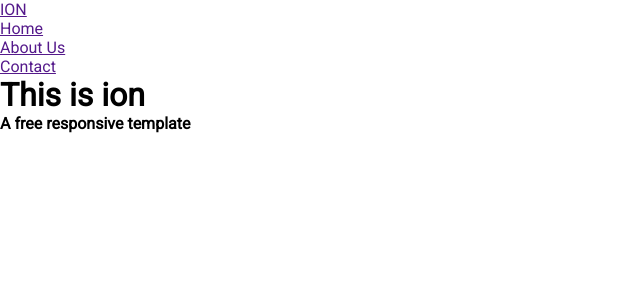
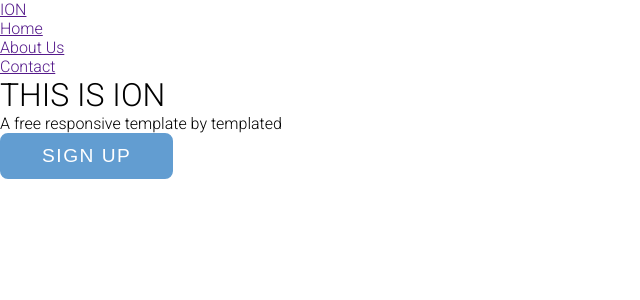
Before and after one commit to peka80/Webcon, a PHP site: page / in a window 1280 px wide. Shown: the top 300 px of the page, without its empty margins (0-640 px from the left). Run offline with PHP 8.4, Linux system fonts and the light colour scheme; some libraries are stand-ins or nearby versions.

Commit message:
global setup html css

```diff
--- a/ION_Radionica/index.html
+++ b/ION_Radionica/index.html
@@ -4,7 +4,7 @@
     <meta charset="UTF-8" />
     <meta http-equiv="X-UA-Compatible" content="IE=edge" />
     <meta name="viewport" content="width=device-width, initial-scale=1.0" />
-    <title>Document</title>
+    <title>This is ION</title>
     <link
       rel="stylesheet"
       href="https://use.fontawesome.com/releases/v5.8.2/css/all.css"
@@ -27,7 +27,12 @@
     <header>
       <hgroup>
         <h1>This is ion</h1>
-        <h4>A free responsive template</h4>
+        <h4>
+          A free responsive template by
+          <span>templated</span>
+        </h4>
+        <button class="btn blue">Sign up</button>
+        <button class="btn transparent">Learn more</button>
       </hgroup>
     </header>
   </body>
--- a/ION_Radionica/style.css
+++ b/ION_Radionica/style.css
@@ -8,9 +8,9 @@
   --lightGray: #f8f8f8;
   --secondary: #192024;
   --textColor: #666f77;
-  --white: #fff
+  --white: #fff;
   --transition: 0.4s all ease-in-out;
-  --textGray: rgba(255,255,255,0.685);
+  --textGray: rgba(255, 255, 255, 0.685);
 }
 
 * {
@@ -23,3 +23,56 @@ body {
   font-family: var(--fontFamily);
   font-size: var(--fontSize);
 }
+
+h1,
+h2,
+h3,
+h4,
+h5,
+h6,
+p,
+a {
+  font-weight: 300;
+}
+
+h1,
+h2 {
+  text-transform: uppercase;
+}
+
+.container {
+  width: 80%;
+  margin: 0 auto;
+}
+
+.btn {
+  text-transform: uppercase;
+  padding: 10px 40px;
+  transition: var(--transition);
+  font-size: 1.2rem;
+  color: var(--white);
+  letter-spacing: 1.5px;
+  border-radius: 8px;
+}
+
+.blue {
+  background-color: var(--primary);
+  border: 2px solid var(--primary);
+}
+
+.blue:hover {
+  background-color: var(--primaryHover);
+  border-color: var(--primaryHover);
+}
+
+.transparent {
+  background-color: transparent;
+  border: 2px solid var(--white);
+}
+
+.transparent:hover {
+  background-color: rgba(255, 255, 255, 0.5);
+}
+/**********************************
+    NAVIGACIJA
+**********************************/
```
